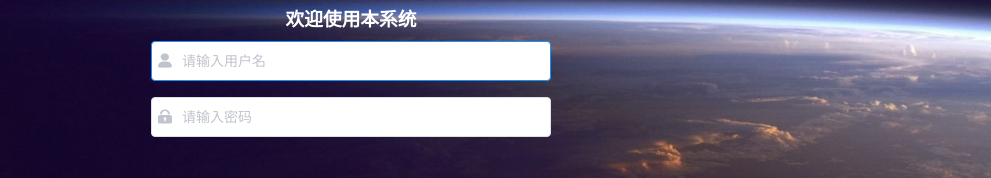
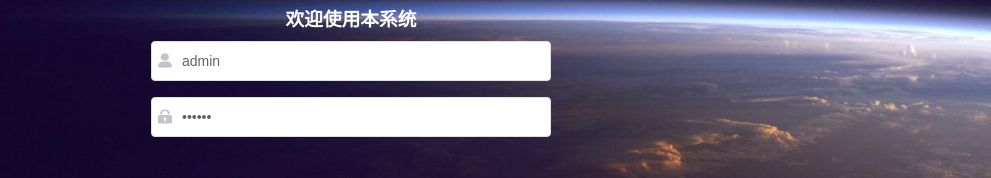
Before and after one commit to xiaolifeizei/cola-ui, a Vue app: page /#/login in a window 1280 px wide. Shown: the part 351-529 px from the top of the page, without its empty margins (289-1280 px from the left). Built offline with nearby package versions, Linux system fonts and the light colour scheme.

Commit message:
默认登陆

```diff
--- a/src/views/login/index.vue
+++ b/src/views/login/index.vue
@@ -77,8 +77,8 @@ export default {
     }
     return {
       loginForm: {
-        loginName: '',
-        password: ''
+        loginName: 'admin',
+        password: '123123'
       },
       loginRules: {
         loginName: [{ required: true, trigger: 'blur', validator: validateUsername }],
```
